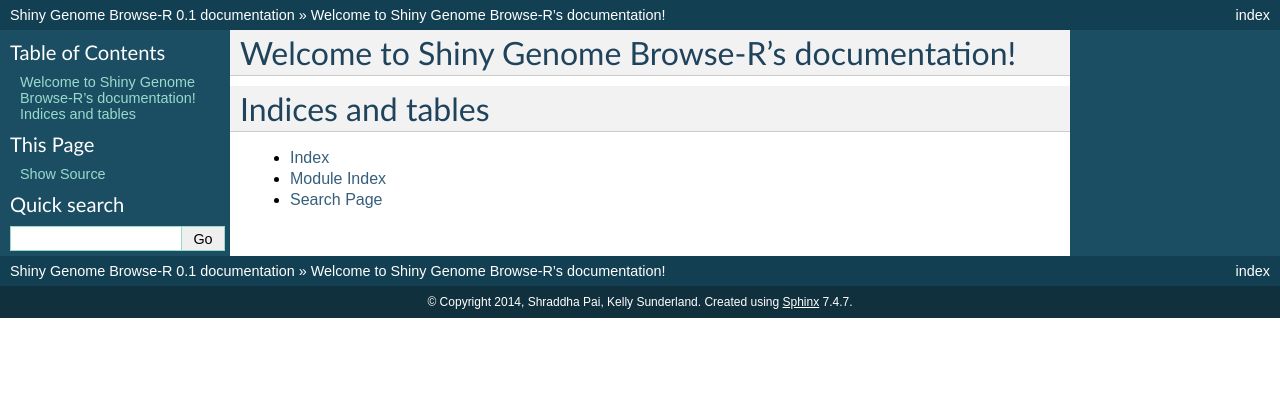
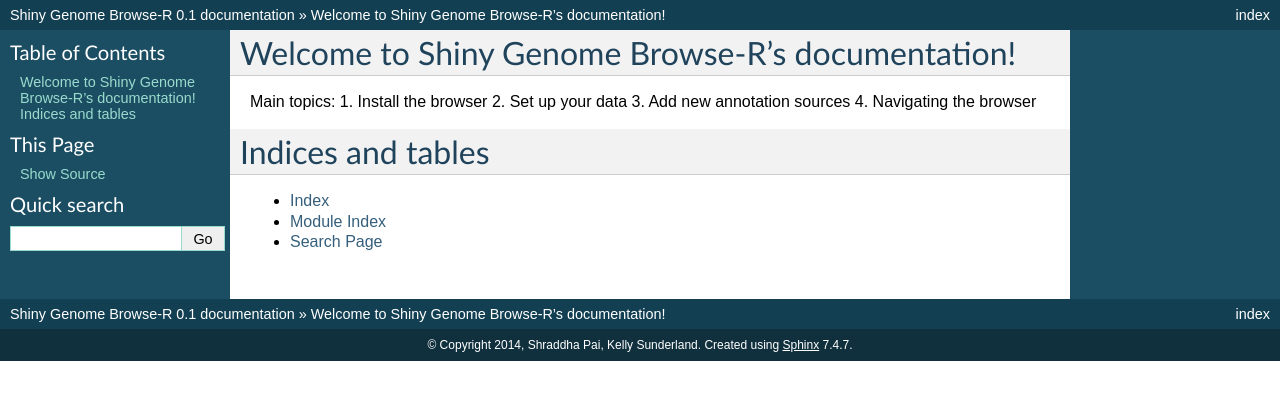
Before and after one commit to shraddhapai/shiny-data-browseR, a Sphinx documentation site: the page built from docs/index.rst, in a window 1280 px wide. Shown: the top 400 px of the page. Built offline with Sphinx 7.4.7, drawn with Linux system fonts in a browser that asks for light colours.

Commit message:
Sync-ing changes with github

```diff
--- a/docs/index.rst
+++ b/docs/index.rst
@@ -10,6 +10,13 @@
 .. toctree::
    :maxdepth: 2
 
+Main topics:
+1. Install the browser
+2. Set up your data
+3. Add new annotation sources
+4. Navigating the browser
+
+
 
 
 Indices and tables
```
